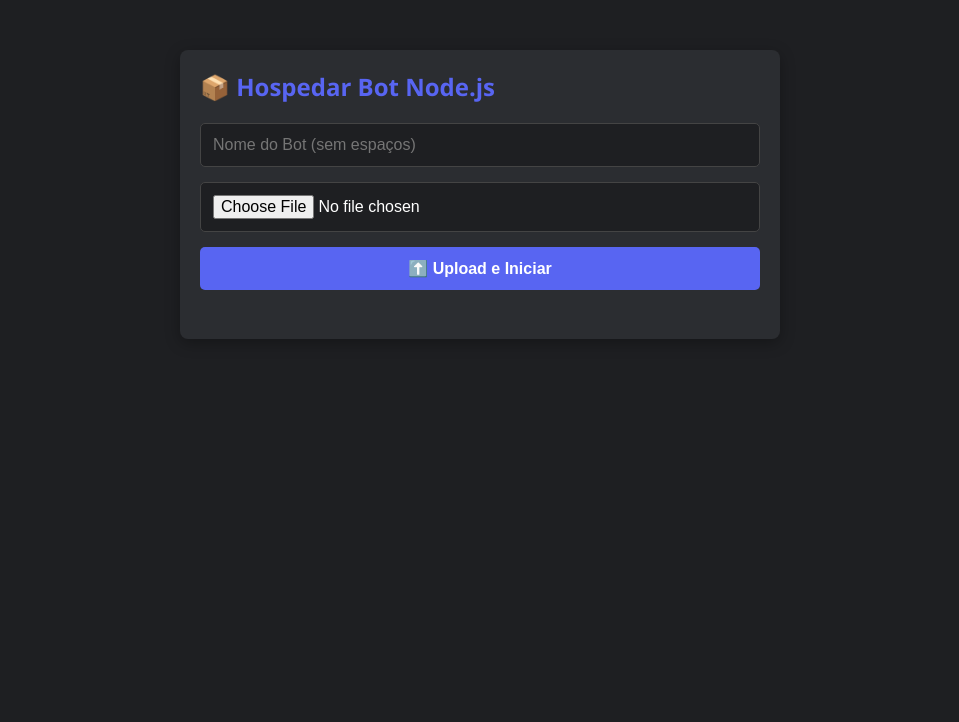
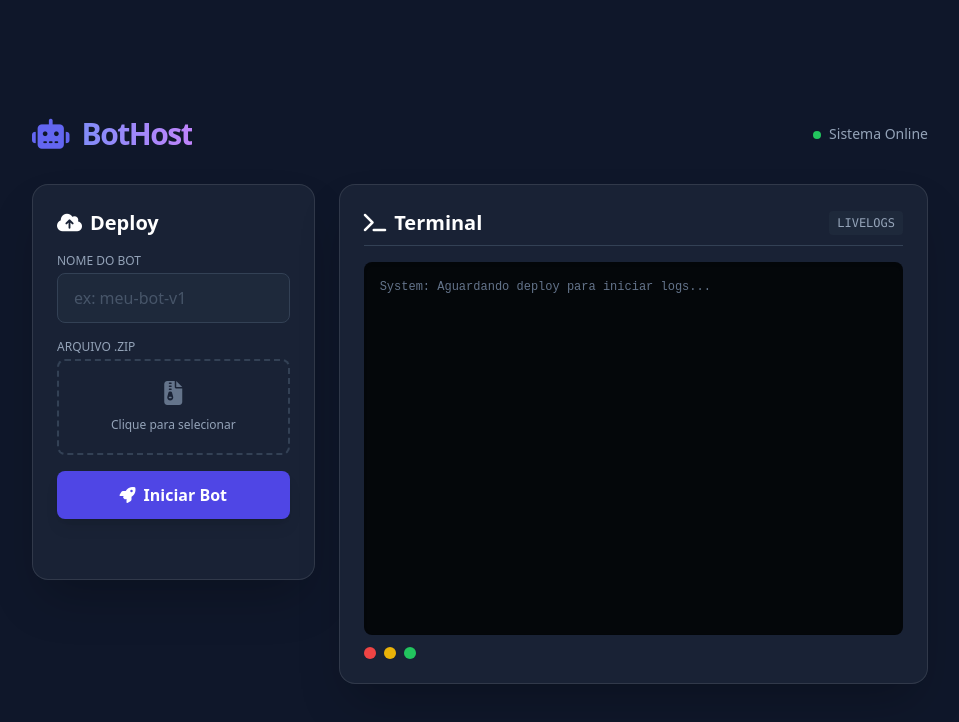
Before and after one commit to USERNPC8/Hhhh, a website: page public/index.html in a window 1280 px wide. Shown: the whole page, without its empty margins (160-1119 px from the left). Drawn offline with nearby package versions, Linux system fonts and the light colour scheme; no server answers.

Commit message:
Update index.html

```diff
--- a/public/index.html
+++ b/public/index.html
@@ -3,59 +3,102 @@
 <head>
     <meta charset="UTF-8">
     <meta name="viewport" content="width=device-width, initial-scale=1.0">
-    <title>Discloud Clone - Deploy</title>
+    <title>BotHost | Dashboard</title>
+    <script src="https://cdn.tailwindcss.com"></script>
+    <link rel="stylesheet" href="https://cdnjs.cloudflare.com/ajax/libs/font-awesome/6.4.0/css/all.min.css">
     <script src="/socket.io/socket.io.js"></script>
+
     <style>
-        body { background-color: #1e1f22; color: #fff; font-family: 'Segoe UI', sans-serif; display: flex; flex-direction: column; align-items: center; padding-top: 50px; margin: 0; }
-        .container { width: 90%; max-width: 600px; }
+        /* Estilização customizada para scrollbar e terminal */
+        body { background-color: #0f172a; }
+        .glass-panel {
+            background: rgba(30, 41, 59, 0.7);
+            backdrop-filter: blur(10px);
+            border: 1px solid rgba(255, 255, 255, 0.1);
+        }
+        .terminal-logs::-webkit-scrollbar { width: 8px; }
+        .terminal-logs::-webkit-scrollbar-track { background: #0f172a; }
+        .terminal-logs::-webkit-scrollbar-thumb { background: #334155; border-radius: 4px; }
+        .terminal-logs { font-family: 'JetBrains Mono', 'Fira Code', monospace; }
 
-        .card { background: #2b2d31; padding: 20px; border-radius: 8px; box-shadow: 0 4px 15px rgba(0,0,0,0.3); }
-        h2 { margin-top: 0; color: #5865f2; }
-
-        input, button { width: 100%; box-sizing: border-box; margin-bottom: 15px; padding: 12px; border-radius: 5px; border: none; font-size: 16px; }
-        input { background: #1e1f22; color: white; border: 1px solid #444; }
-        button { background: #5865f2; color: white; font-weight: bold; cursor: pointer; transition: 0.2s; }
-        button:hover { background: #4752c4; }
-        button:disabled { background: #444; cursor: not-allowed; }
-
-        /* O TERMINAL */
-        .terminal-window {
-            background: #000;
-            border: 1px solid #444;
-            border-radius: 6px;
-            padding: 15px;
-            height: 300px;
-            overflow-y: auto;
-            font-family: 'Consolas', 'Courier New', monospace;
-            font-size: 13px;
-            margin-top: 20px;
-            display: none; /* Escondido até o deploy */
+        .gradient-text {
+            background: linear-gradient(to right, #818cf8, #c084fc);
+            -webkit-background-clip: text;
+            -webkit-text-fill-color: transparent;
         }
-        .log-line { margin: 2px 0; white-space: pre-wrap; color: #0f0; }
-        .log-line.system { color: #ffff00; }
     </style>
 </head>
-<body>
+<body class="text-slate-200 min-h-screen flex flex-col items-center justify-center p-4">
 
-    <div class="container">
-        <div class="card">
-            <h2>📦 Hospedar Bot Node.js</h2>
+    <div class="w-full max-w-4xl flex justify-between items-center mb-8">
+        <div class="flex items-center gap-3">
+            <i class="fa-solid fa-robot text-3xl text-indigo-500"></i>
+            <h1 class="text-3xl font-bold gradient-text tracking-tighter">BotHost</h1>
+        </div>
+        <div class="text-sm text-slate-400">
+            <span class="w-2 h-2 bg-green-500 rounded-full inline-block mr-1"></span> Sistema Online
+        </div>
+    </div>
 
-            <input type="text" id="botName" placeholder="Nome do Bot (sem espaços)" autocomplete="off">
-            <input type="file" id="botFile" accept=".zip">
+    <div class="grid grid-cols-1 lg:grid-cols-3 gap-6 w-full max-w-4xl">
 
-            <button id="btnDeploy" onclick="fazerDeploy()">⬆️ Upload e Iniciar</button>
-            <p id="statusText" style="text-align: center; font-size: 14px; color: #aaa;"></p>
+        <div class="lg:col-span-1 glass-panel p-6 rounded-2xl shadow-2xl h-fit">
+            <h2 class="text-xl font-semibold mb-4 text-white"><i class="fa-solid fa-cloud-arrow-up mr-2"></i>Deploy</h2>
+
+            <div class="space-y-4">
+                <div>
+                    <label class="block text-xs font-medium text-slate-400 mb-1 uppercase">Nome do Bot</label>
+                    <input type="text" id="botName" placeholder="ex: meu-bot-v1"
+                        class="w-full bg-slate-800 border border-slate-700 rounded-lg px-4 py-3 focus:outline-none focus:border-indigo-500 transition text-white placeholder-slate-600">
+                </div>
+
+                <div>
+                    <label class="block text-xs font-medium text-slate-400 mb-1 uppercase">Arquivo .ZIP</label>
+                    <label class="flex flex-col items-center justify-center w-full h-24 border-2 border-dashed border-slate-700 rounded-lg cursor-pointer hover:border-indigo-500 hover:bg-slate-800/50 transition">
+                        <div class="flex flex-col items-center justify-center pt-5 pb-6">
+                            <i class="fa-solid fa-file-zipper text-2xl text-slate-500 mb-2"></i>
+                            <p class="text-xs text-slate-400" id="fileName">Clique para selecionar</p>
+                        </div>
+                        <input id="botFile" type="file" class="hidden" accept=".zip" onchange="updateFileName()" />
+                    </label>
+                </div>
+
+                <button id="btnDeploy" onclick="fazerDeploy()"
+                    class="w-full bg-indigo-600 hover:bg-indigo-500 text-white font-bold py-3 px-4 rounded-lg shadow-lg transition transform active:scale-95 flex justify-center items-center gap-2">
+                    <i class="fa-solid fa-rocket"></i> Iniciar Bot
+                </button>
+
+                <p id="statusText" class="text-center text-xs text-slate-500 mt-2 min-h-[20px]"></p>
+            </div>
         </div>
 
-        <div id="terminal" class="terminal-window">
-            <div class="log-line system">System: Aguardando conexão...</div>
+        <div class="lg:col-span-2 glass-panel p-6 rounded-2xl shadow-2xl flex flex-col h-[500px]">
+            <div class="flex justify-between items-center mb-4 border-b border-slate-700 pb-2">
+                <h2 class="text-xl font-semibold text-white"><i class="fa-solid fa-terminal mr-2"></i>Terminal</h2>
+                <span class="text-xs bg-slate-800 px-2 py-1 rounded text-slate-400 font-mono">LIVELOGS</span>
+            </div>
+
+            <div id="terminal" class="terminal-logs flex-1 bg-black/80 rounded-lg p-4 overflow-y-auto text-xs leading-relaxed text-green-400 shadow-inner">
+                <div class="text-slate-500">System: Aguardando deploy para iniciar logs...</div>
+            </div>
+
+            <div class="mt-3 flex gap-2">
+                 <div class="w-3 h-3 rounded-full bg-red-500"></div>
+                 <div class="w-3 h-3 rounded-full bg-yellow-500"></div>
+                 <div class="w-3 h-3 rounded-full bg-green-500"></div>
+            </div>
         </div>
+
     </div>
 
     <script>
         const socket = io();
         let currentBotId = null;
+
+        function updateFileName() {
+            const file = document.getElementById('botFile').files[0];
+            if(file) document.getElementById('fileName').innerText = file.name;
+        }
 
         async function fazerDeploy() {
             const name = document.getElementById('botName').value.trim();
@@ -64,43 +107,52 @@
             const status = document.getElementById('statusText');
             const terminal = document.getElementById('terminal');
 
-            if (!name || !file) return alert("Preencha o nome e escolha o arquivo!");
+            if (!name || !file) {
+                status.innerText = "⚠️ Preencha o nome e escolha o arquivo!";
+                status.classList.add('text-yellow-500');
+                return;
+            }
 
-            // Interface
+            // UI Loading
             btn.disabled = true;
-            btn.innerText = "⏳ Enviando...";
-            status.innerText = "Enviando arquivo e criando container...";
-            terminal.style.display = 'block';
-            terminal.innerHTML = '<div class="log-line system">System: Iniciando upload...</div>';
+            btn.innerHTML = '<i class="fa-solid fa-circle-notch fa-spin"></i> Processando...';
+            status.innerText = "";
+            status.className = "text-center text-xs text-slate-500 mt-2";
+
+            terminal.innerHTML = ''; // Limpa terminal
+            addLog("System: 🚀 Iniciando upload do arquivo...", true);
 
             const formData = new FormData();
             formData.append('botName', name);
             formData.append('botFile', file);
 
             try {
+                addLog("System: 📦 Extraindo arquivos e criando container Docker...", true);
+
                 const req = await fetch('/deploy', { method: 'POST', body: formData });
                 const res = await req.json();
 
                 if (res.success) {
-                    status.innerText = "✅ Upload concluído! Instalando dependências...";
+                    status.innerText = "✅ Sucesso!";
+                    status.classList.add('text-green-500');
+                    btn.innerHTML = '<i class="fa-solid fa-check"></i> Rodando';
+                    btn.classList.replace('bg-indigo-600', 'bg-green-600');
+
                     currentBotId = res.botId;
-
-                    // Conecta no WebSocket para ouvir este bot
                     socket.emit('watch-bot', currentBotId);
-
-                    addLog("System: Conectado ao stream de logs do container.", true);
+                    addLog("System: 🔌 Conectado ao stream de logs.", true);
                 } else {
                     throw new Error(res.error);
                 }
             } catch (err) {
-                status.innerText = "❌ Erro: " + err.message;
-                addLog("Erro fatal: " + err.message, true);
+                status.innerText = "Erro no Deploy";
+                status.classList.add('text-red-500');
+                addLog("❌ ERRO FATAL: " + err.message, true);
                 btn.disabled = false;
-                btn.innerText = "Tentar Novamente";
+                btn.innerHTML = '<i class="fa-solid fa-rotate-right"></i> Tentar Novamente';
             }
         }
 
-        // Recebe logs do servidor em tempo real
         socket.on('new-log', (msg) => {
             addLog(msg);
         });
@@ -108,10 +160,16 @@
         function addLog(msg, isSystem = false) {
             const term = document.getElementById('terminal');
             const div = document.createElement('div');
-            div.className = isSystem ? 'log-line system' : 'log-line';
+
+            if (isSystem) {
+                div.className = "text-indigo-400 font-bold border-l-2 border-indigo-500 pl-2 my-1";
+            } else {
+                div.className = "hover:bg-white/5 px-1 rounded";
+            }
+
             div.innerText = msg;
             term.appendChild(div);
-            term.scrollTop = term.scrollHeight; // Rola para o final
+            term.scrollTop = term.scrollHeight;
         }
     </script>
 </body>
```
